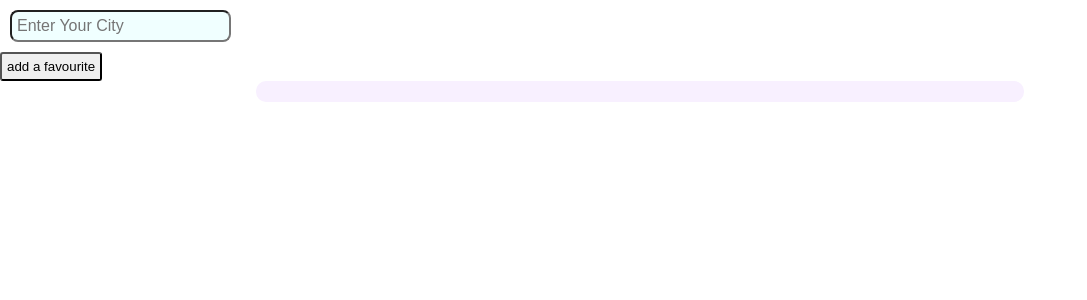
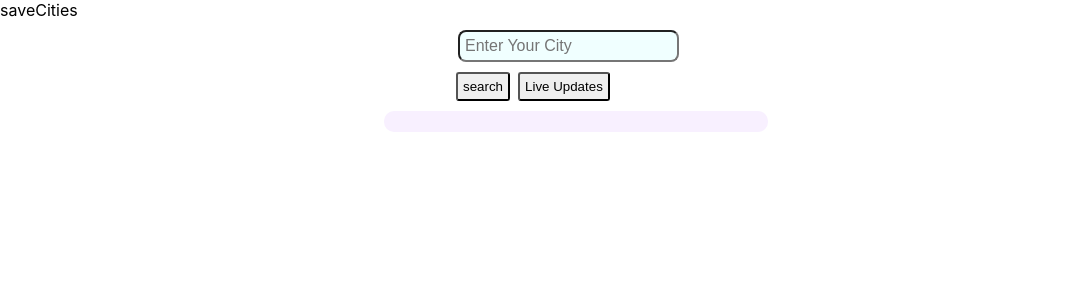
Before and after one commit to nandu2212/weather-application, a React (Create React App) app in the folder cleint/: page / in a window 1280 px wide. Shown: the top 300 px of the page, without its empty margins (0-1087 px from the left). Built offline with nearby package versions, Linux system fonts and the light colour scheme.

Commit message:
final commits

```diff
--- a/cleint/package.json
+++ b/cleint/package.json
@@ -9,6 +9,7 @@
     "axios": "^1.3.3",
     "react": "^18.2.0",
     "react-dom": "^18.2.0",
+    "react-router-dom": "^6.8.1",
     "react-scripts": "5.0.1",
     "web-vitals": "^2.1.4"
   },
--- a/cleint/src/App.js
+++ b/cleint/src/App.js
@@ -1,12 +1,18 @@
 
 import './App.css';
+import {BrowserRouter,Routes,Route} from 'react-router-dom'
 import Livetrack from './Components/LiveTracker/Live';
 import Search from './Components/searchlocation/search';
 
 function App() {
   return (
    <>
-  <Search/>
+   <BrowserRouter>
+   <Routes>
+    <Route index element={<Search/>}></Route>
+    <Route path='/live' element={<Livetrack/>}></Route>
+   </Routes>
+   </BrowserRouter>
 
    </>
   );
--- a/cleint/src/Components/LiveTracker/Live.js
+++ b/cleint/src/Components/LiveTracker/Live.js
@@ -1,5 +1,6 @@
 import React, { useEffect, useState } from "react";
 import axios from "axios";
+import { useNavigate } from "react-router-dom";
 
 const url=`https://api.openweathermap.org/data/2.5/weather?`
 const key=`c058c18438a904d5a109c536340230a2`
@@ -7,6 +8,7 @@ const Livetrack=()=>{
     const [latitude,setLatitude]=useState('')
     const [longitude,setlongitude]=useState('')
     const [data,setdata]=useState({})
+    const navigate=useNavigate()
     useEffect(()=>{
         navigator.geolocation.getCurrentPosition((position)=>{
             setLatitude(position.coords.latitude);
@@ -16,11 +18,13 @@ const Livetrack=()=>{
             setdata(response.data)
             console.log(response.data)
         })
-
+const searchLocation=()=>{
+navigate('/')
+}
         return(
             <>
-            <input type='text' />
              <div className="container">
+                <button onClick={searchLocation}>search</button>
         <div className="top">
           <div className="location">
             <h1>{data.name}</h1>
--- a/cleint/src/Components/searchlocation/search.css
+++ b/cleint/src/Components/searchlocation/search.css
@@ -3,8 +3,9 @@
     justify-content: center;
     border-radius: 10px;
     background-color: rgb(248, 240, 255);
-    margin-left: 20% ;
+    margin-left: 30% ;
     margin-right:20%;
+    width:30%;
     box-shadow: inset;
   }
   input{
@@ -57,14 +58,14 @@
   .humidity{
     display:flex;
     flex-direction: row;
-    background-color: beige;
+    background-color: rgb(243, 243, 52);
     margin:2.5px;
    align-items: center;
   }
   .feels{
     display:flex;
     flex-direction: row;
-    background-color: beige;
+    background-color: rgb(29, 44, 210);
     margin:2.5px;
   }
   .bold{
@@ -75,4 +76,9 @@
     padding:5px;
     font: size 0.5rem;
     border-radius:3px;
+    margin-left:8px;
   }
+  .header{
+    margin-left:35%;
+    margin-bottom:10px;
+  }
--- a/cleint/src/Components/searchlocation/search.js
+++ b/cleint/src/Components/searchlocation/search.js
@@ -1,29 +1,51 @@
 import React,{useState} from 'react'
 import axios from 'axios'
 import './search.css'
+import { useNavigate } from 'react-router-dom'
 const Search= () =>{
-  const [location,setlocation]=useState('')
-  const[data,setData]=useState({})
-  const url =`https://api.openweathermap.org/data/2.5/weather?q=${location}&appid=c058c18438a904d5a109c536340230a2`
-  const searchLocation = (event) => {
-    if (event.key === 'Enter') {
+  const [location,setlocation]=useState([])
+  const[data,setData]=useState([])
+const [savedCities,setCity]=useState([])
+const navigate=useNavigate()
+  let url =`https://api.openweathermap.org/data/2.5/weather?q=${location}&appid=c058c18438a904d5a109c536340230a2`
+  const searchLocation = () => {
+
       axios.get(url).then((response) => {
         setData(response.data)
-        console.log(response.data)
+        setCity([
+            ...savedCities,location
+        ])
       })
+
       setlocation('')
-    }
+
   }
+
+  const Liveaction=()=>{
+navigate('/live')
+  }
+ console.log(savedCities)
   return (
     <>
-    <div >
+    <span>saveCities</span>
+    {
+        savedCities.map((city)=>{
+            return(
+                <>
+                <li >{city}</li>
+                </>
+            )
+        })
+    }
+    <div className='header'>
       <input type='text'
-      onKeyPress={searchLocation}
+
        placeholder='Enter Your City'
         value={location}
          onChange={(e)=>{setlocation(e.target.value)}}
         />
-        <button >add a favourite</button>
+        <button onClick={searchLocation}>search</button>
+        <button onClick={Liveaction}>Live Updates</button>
     </div>
     <div className="container">
         <div className="top">
@@ -32,6 +54,7 @@ const Search= () =>{
           </div>
             {data.main ? <h1>{data.main.temp.toFixed()-273.15.toFixed()}°C</h1> : null}
           <div className="description">
+
             {data.weather ? <p>{data.weather[0].main}</p> : null}
           </div>
         </div>
```
Also changed, not shown: 1 other file (tests, documents, lock files or other folders).
